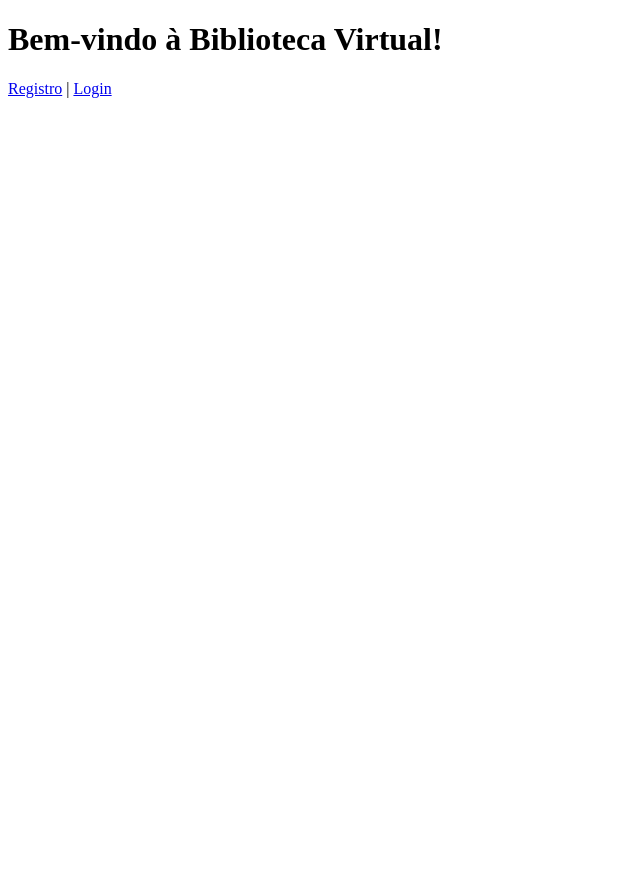
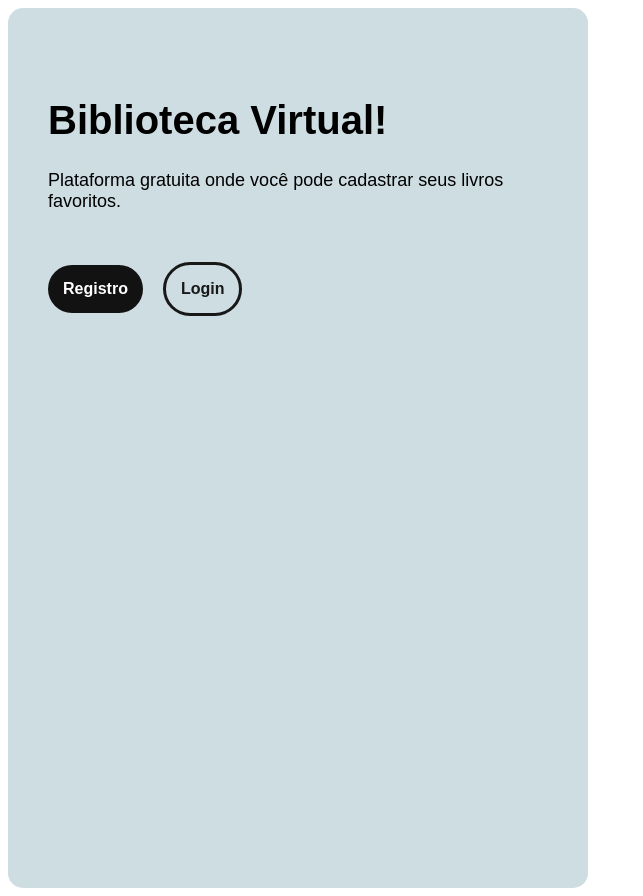
Before and after one commit to CeciliaCarol/BibliotecaVirtual, a Django app: page / in a window 1280 px wide. Shown: the whole page, without its empty margins (0-643 px from the left). Before the commit the page ends 98 px from the top, so only its background shows below. Run offline with Django 5.2, Linux system fonts and the light colour scheme.

Commit message:
Adicinei estilização porem está incompleto

```diff
--- a/biblioteca/templates/index.html
+++ b/biblioteca/templates/index.html
@@ -6,7 +6,26 @@
     <link rel="stylesheet" href="{% static 'css/estilos.css' %}">
 </head>
 <body>
-    <h1>Bem-vindo à Biblioteca Virtual!</h1>
-    <a href="{% url 'usuario:register' %}">Registro</a> | <a href="{% url 'usuario:login' %}">Login</a>
+<div class="index_principal">
+  <div class="index_conteudo">
+    <div class="titulo">
+      <h1 class="title-biblio">Biblioteca Virtual!</h1>
+      <p class="title-paragrafo">
+        Plataforma gratuita onde você pode cadastrar
+        seus livros favoritos.
+      </p>
+    </div>
+    <div class="btn-index">
+      <div class="btn-registrar">
+        <a class="deco-btn-registrar" href="{% url 'usuario:register' %}">Registro</a>
+      </div>
+      <div class="btn-login">
+        <a class="deco-btn-login" href="{% url 'usuario:login' %}">Login</a>
+      </div>
+    </div>
+  </div>
+  <div class="index_imagem">
+  </div>
+</div>
 </body>
 </html>
```
